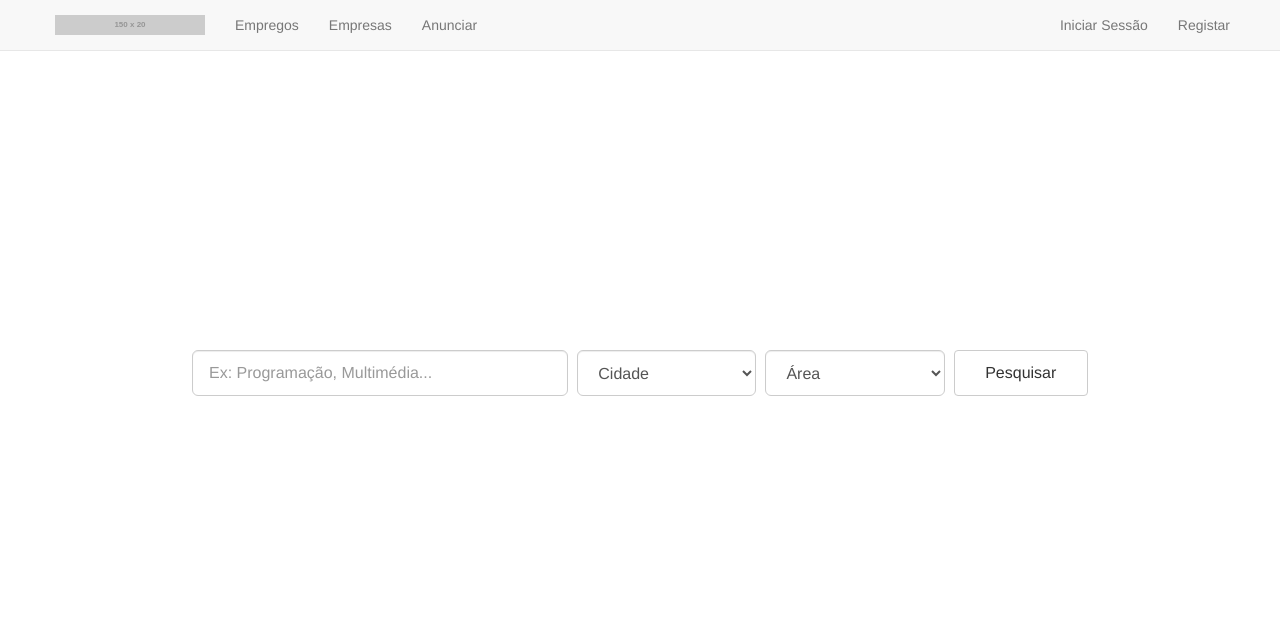
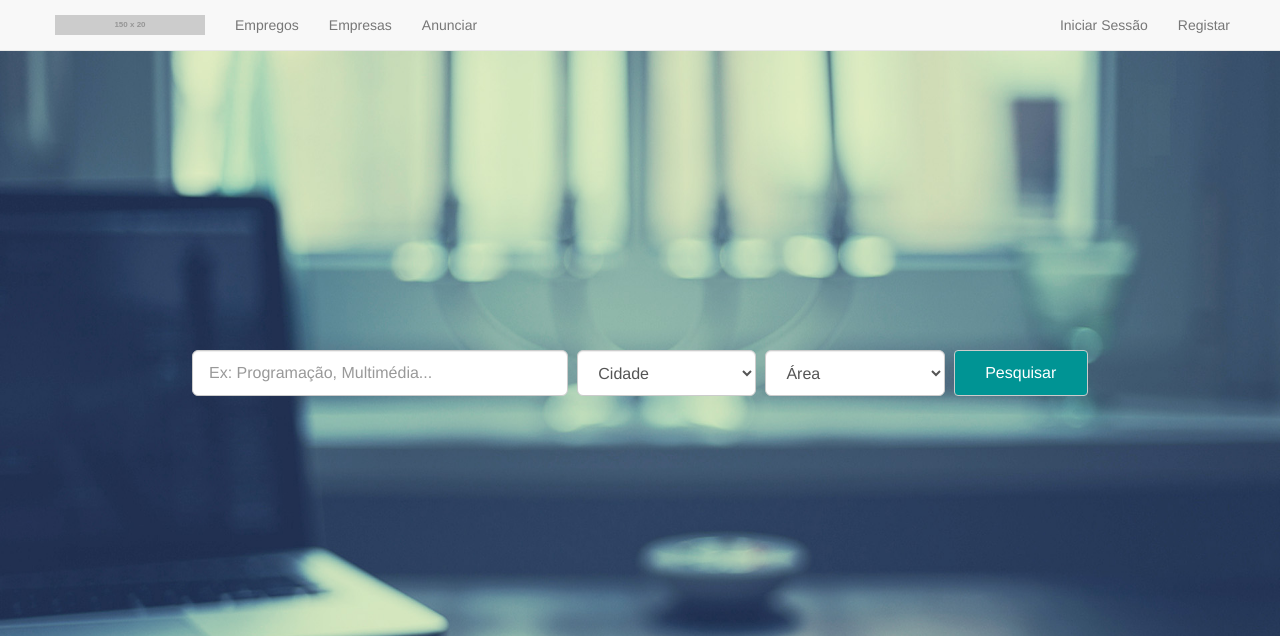
Before and after one commit to Arkacode/Projeto2, a PHP site: page / in a window 1280 px wide. Shown: the top 636 px of the page. Run offline with PHP 8.4, Linux system fonts and the light colour scheme; grey boxes labelled with a size stand in for pictures from a placeholder-image service; some libraries are stand-ins or nearby versions.

Commit message:
Improvements teste

```diff
--- a/css/master.css
+++ b/css/master.css
@@ -33,3 +33,17 @@
 .register-login{
   margin-right: 35px;
 }
+
+.button_search{
+  background-color: #009494;
+  color : white;
+}
+
+.bg_index{
+  background-image: url("../img/work.jpg");
+  background-repeat: no-repeat;;
+  -webkit-background-size: cover;
+  -moz-background-size: cover;
+  -o-background-size: cover;
+  background-size: 100% 110%;
+}
--- a/index.html
+++ b/index.html
@@ -6,7 +6,7 @@
       <link rel="stylesheet" href="./css/bootstrap.min.css" media="screen" title="bootstrap">
       <link rel="stylesheet" href="./css/master.css" media="screen">
     </head>
-    <body>
+    <body class="bg_index">
         <nav class="navbar navbar-default navbar-fixed-top" role="navigation">
             <div class="navbar-header">
               <button type="button" class="navbar-toggle" data-toggle="collapse" data-target=".navbar-collapse">
@@ -31,7 +31,7 @@
             </div>
           </nav>
         <div class="main">
-          <input type="text" class="form-control textbox-search input-lg" placeholder="Ex: Programação, Multimédia...">
+          <input type="text" class="form-control textbox-search input-lg " placeholder="Ex: Programação, Multimédia...">
           <select class="form-control combox input-lg">
             <option disabled selected value>Cidade</option>
             <option value="porto">Porto</option>
@@ -44,7 +44,7 @@
             <option value="arquitetura">Arquitetura</option>
             <option value="callcenter">Call Center</option>
           </select>
-          <button type="button" class="btn btn-default search input-lg">Pesquisar</button>
+          <button type="button" class="btn btn-default search input-lg button_search">Pesquisar</button>
         </div>
         <footer>
           <nav class="navbar navbar-default navbar-fixed-bottom" role="navigation">
```
Also changed, not shown: img/work.jpg (added).
